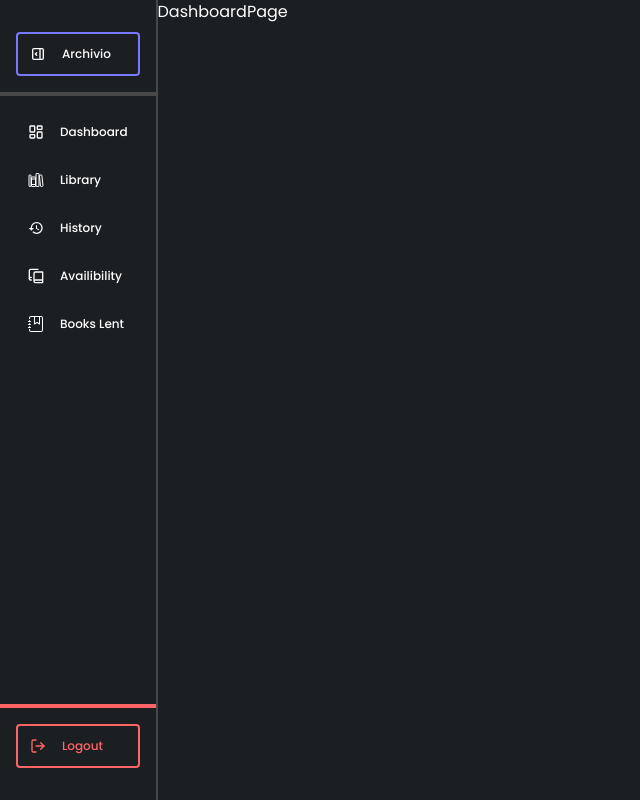
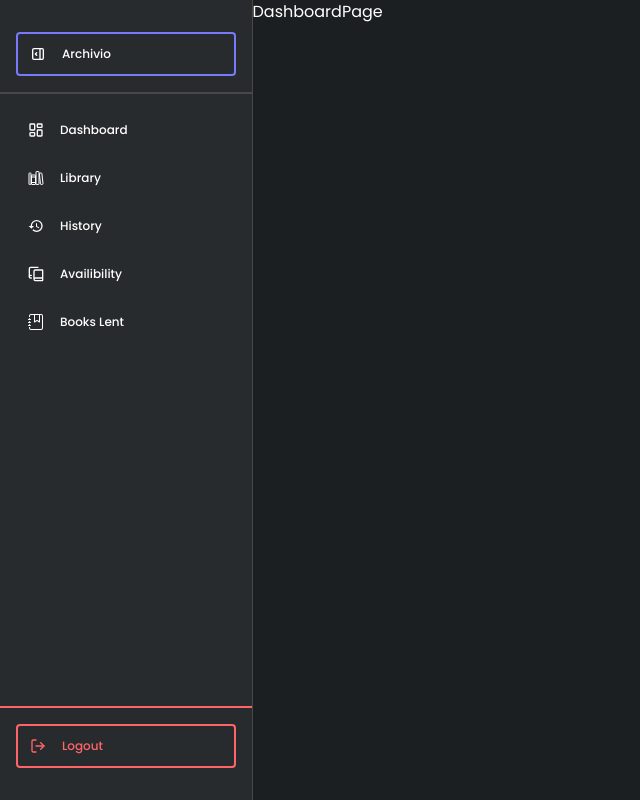
Before and after one commit to basakjeet08/Archivio-Frontend, a React (Vite) app: page /dashboard in a window 1280 px wide. Shown: the whole page, without its empty margins (0-640 px from the left). Built offline with nearby package versions, Linux system fonts and the light colour scheme; sample sign-in values are in the browser's storage.

Commit message:
feat - Created the Drawer Navigation to support small devices.

```diff
--- /dev/null
+++ b/src/components/DrawerNavigation.jsx
@@ -0,0 +1,39 @@
+import React, { useState } from "react";
+import { MdMenuOpen } from "react-icons/md";
+import { RxCrossCircled } from "react-icons/rx";
+import { FiLogOut } from "react-icons/fi";
+import { NavItem, NavOptions } from "./NavigationOptions";
+
+export const DrawerNavigation = () => {
+  // Expanded state and values
+  const [isExpanded, setIsExpanded] = useState(false);
+  const toggleExpand = () => setIsExpanded((prev) => !prev);
+  const hiddenCss = isExpanded ? "flex" : "hidden";
+
+  return (
+    <div className="relative w-full py-3 z-10 bg-card">
+      {/* Expand and Collapse Button */}
+      <NavItem className="border-2 border-primary w-fit" onClick={toggleExpand}>
+        {isExpanded ? <RxCrossCircled size={16} /> : <MdMenuOpen size={16} />}
+      </NavItem>
+
+      {/* Navigation Drawer */}
+      <div
+        className={`absolute top-full left-0 flex-col py-4 gap-4 bg-card rounded-sm ${hiddenCss}`}
+      >
+        <NavOptions hiddenCss={hiddenCss} onClick={toggleExpand} />
+        <hr className="border-1 border-red-400" />
+
+        {/* Logout Button */}
+        <NavItem
+          className="border-2 border-red-400 text-red-400 hover:bg-red-400 hover:text-onBackground"
+          title="Logout"
+          hiddenCss={hiddenCss}
+          onClick={toggleExpand}
+        >
+          <FiLogOut size={16} />
+        </NavItem>
+      </div>
+    </div>
+  );
+};
--- /dev/null
+++ b/src/components/NavigationOptions.jsx
@@ -0,0 +1,69 @@
+import React from "react";
+import { NavLink } from "react-router-dom";
+import { LuLayoutDashboard } from "react-icons/lu";
+import { IoLibraryOutline } from "react-icons/io5";
+import { MdHistory } from "react-icons/md";
+import { LuBookCopy } from "react-icons/lu";
+import { BsJournalBookmark } from "react-icons/bs";
+import {
+  DASHBOARD_ROUTE,
+  LIBRARY_ROUTE,
+  HISTORY_ROUTE,
+  AVAILABILITY_ROUTE,
+  BOOKS_LENT_ROUTE,
+} from "../routes/AppRoutes";
+
+// This is the function that creates all the Nav Options for the sidebar
+export const NavItem = ({ title, className, hiddenCss, onClick, children }) => {
+  return (
+    <div
+      onClick={onClick}
+      className={`flex flex-row gap-4 p-3 mx-4 items-center rounded-sm font-medium text-xs cursor-pointer transition-all duration-300 hover:bg-primary active:opacity-30 ${className}`}
+    >
+      {children}
+      {title && <p className={`mr-24 ${hiddenCss}`}>{title}</p>}
+    </div>
+  );
+};
+
+// This is the component that creates the navigation Links Buttons
+export const NavOptions = ({ hiddenCss, onClick }) => {
+  return (
+    <div className="flex flex-col gap-2">
+      {/* Dashboard Route */}
+      <NavLink to={DASHBOARD_ROUTE} onClick={onClick}>
+        <NavItem title="Dashboard" hiddenCss={hiddenCss}>
+          <LuLayoutDashboard size={16} />
+        </NavItem>
+      </NavLink>
+
+      {/* Library Route */}
+      <NavLink to={LIBRARY_ROUTE} onClick={onClick}>
+        <NavItem title="Library" hiddenCss={hiddenCss}>
+          <IoLibraryOutline size={16} />
+        </NavItem>
+      </NavLink>
+
+      {/* History Route */}
+      <NavLink to={HISTORY_ROUTE} onClick={onClick}>
+        <NavItem title="History" hiddenCss={hiddenCss}>
+          <MdHistory size={16} />
+        </NavItem>
+      </NavLink>
+
+      {/* Availability Route */}
+      <NavLink to={AVAILABILITY_ROUTE} onClick={onClick}>
+        <NavItem title="Availibility" hiddenCss={hiddenCss}>
+          <LuBookCopy size={16} />
+        </NavItem>
+      </NavLink>
+
+      {/* Books Lent Route */}
+      <NavLink to={BOOKS_LENT_ROUTE} onClick={onClick}>
+        <NavItem title="Books Lent" hiddenCss={hiddenCss}>
+          <BsJournalBookmark size={16} />
+        </NavItem>
+      </NavLink>
+    </div>
+  );
+};
--- a/src/components/SideNavigation.jsx
+++ b/src/components/SideNavigation.jsx
@@ -1,33 +1,8 @@
 import React, { useState } from "react";
 import { TbLayoutSidebarLeftExpand } from "react-icons/tb";
 import { TbLayoutSidebarRightExpand } from "react-icons/tb";
-import { LuLayoutDashboard } from "react-icons/lu";
-import { IoLibraryOutline } from "react-icons/io5";
-import { MdHistory } from "react-icons/md";
-import { LuBookCopy } from "react-icons/lu";
-import { BsJournalBookmark } from "react-icons/bs";
-import { NavLink } from "react-router-dom";
-import {
-  DASHBOARD_ROUTE,
-  LIBRARY_ROUTE,
-  HISTORY_ROUTE,
-  AVAILABILITY_ROUTE,
-  BOOKS_LENT_ROUTE,
-} from "../routes/AppRoutes";
 import { FiLogOut } from "react-icons/fi";
-
-// This is the function that creates all the Nav Options for the sidebar
-const NavItem = ({ title, className, hiddenCss, onClick, children }) => {
-  return (
-    <div
-      onClick={onClick}
-      className={`flex flex-row gap-4 p-3 mx-4 items-center rounded-sm font-medium text-xs cursor-pointer transition-all duration-300 hover:bg-primary active:opacity-30 ${className}`}
-    >
-      {children}
-      <p className={hiddenCss}>{title}</p>
-    </div>
-  );
-};
+import { NavItem, NavOptions } from "../components/NavigationOptions";
 
 // This is the Sidebar Navigation Function
 export const SideNavigation = () => {
@@ -37,7 +12,7 @@ export const SideNavigation = () => {
   const hiddenCss = isExpanded ? "" : "hidden";
 
   return (
-    <div className="h-screen flex flex-col py-8 gap-4 justify-between border-r-2 border-cardVariant">
+    <div className="h-screen flex flex-col py-8 gap-4 justify-between bg-card border-r-1 border-cardVariant">
       <div className="flex flex-col gap-4">
         {/* Expand and Collapse Button */}
         <NavItem
@@ -53,50 +28,13 @@ export const SideNavigation = () => {
           )}
         </NavItem>
 
-        <hr className="border-2 border-cardVariant" />
-
-        {/* Navigation Routes */}
-        <div className="flex flex-col gap-2">
-          {/* Dashboard Route */}
-          <NavLink to={DASHBOARD_ROUTE}>
-            <NavItem title="Dashboard" hiddenCss={hiddenCss}>
-              <LuLayoutDashboard size={16} />
-            </NavItem>
-          </NavLink>
-
-          {/* Library Route */}
-          <NavLink to={LIBRARY_ROUTE}>
-            <NavItem title="Library" hiddenCss={hiddenCss}>
-              <IoLibraryOutline size={16} />
-            </NavItem>
-          </NavLink>
-
-          {/* History Route */}
-          <NavLink to={HISTORY_ROUTE}>
-            <NavItem title="History" hiddenCss={hiddenCss}>
-              <MdHistory size={16} />
-            </NavItem>
-          </NavLink>
-
-          {/* Availability Route */}
-          <NavLink to={AVAILABILITY_ROUTE}>
-            <NavItem title="Availibility" hiddenCss={hiddenCss}>
-              <LuBookCopy size={16} />
-            </NavItem>
-          </NavLink>
-
-          {/* Books Lent Route */}
-          <NavLink to={BOOKS_LENT_ROUTE}>
-            <NavItem title="Books Lent" hiddenCss={hiddenCss}>
-              <BsJournalBookmark size={16} />
-            </NavItem>
-          </NavLink>
-        </div>
+        <hr className="border-1 border-cardVariant" />
+        <NavOptions hiddenCss={hiddenCss} />
       </div>
 
       {/* Logout Button */}
       <div className="flex flex-col gap-4">
-        <hr className="border-2 border-red-400" />
+        <hr className="border-1 border-red-400" />
         <NavItem
           className="border-2 border-red-400 text-red-400 hover:bg-red-400 hover:text-onBackground"
           title="Logout"
--- a/src/layouts/MainLayout.jsx
+++ b/src/layouts/MainLayout.jsx
@@ -1,11 +1,19 @@
 import React from "react";
 import { SideNavigation } from "../components/SideNavigation";
+import { DrawerNavigation } from "../components/DrawerNavigation";
 import { Outlet } from "react-router-dom";
 
 const MainLayout = () => {
   return (
-    <div className="flex flex-row h-screen">
-      <SideNavigation />
+    <div className="flex flex-col h-screen md:flex-row">
+      <div className="hidden md:block">
+        <SideNavigation />
+      </div>
+
+      <div className="md:hidden">
+        <DrawerNavigation />
+      </div>
+
       <div className="flex-1 overflow-y-auto">
         <Outlet />
       </div>
```
